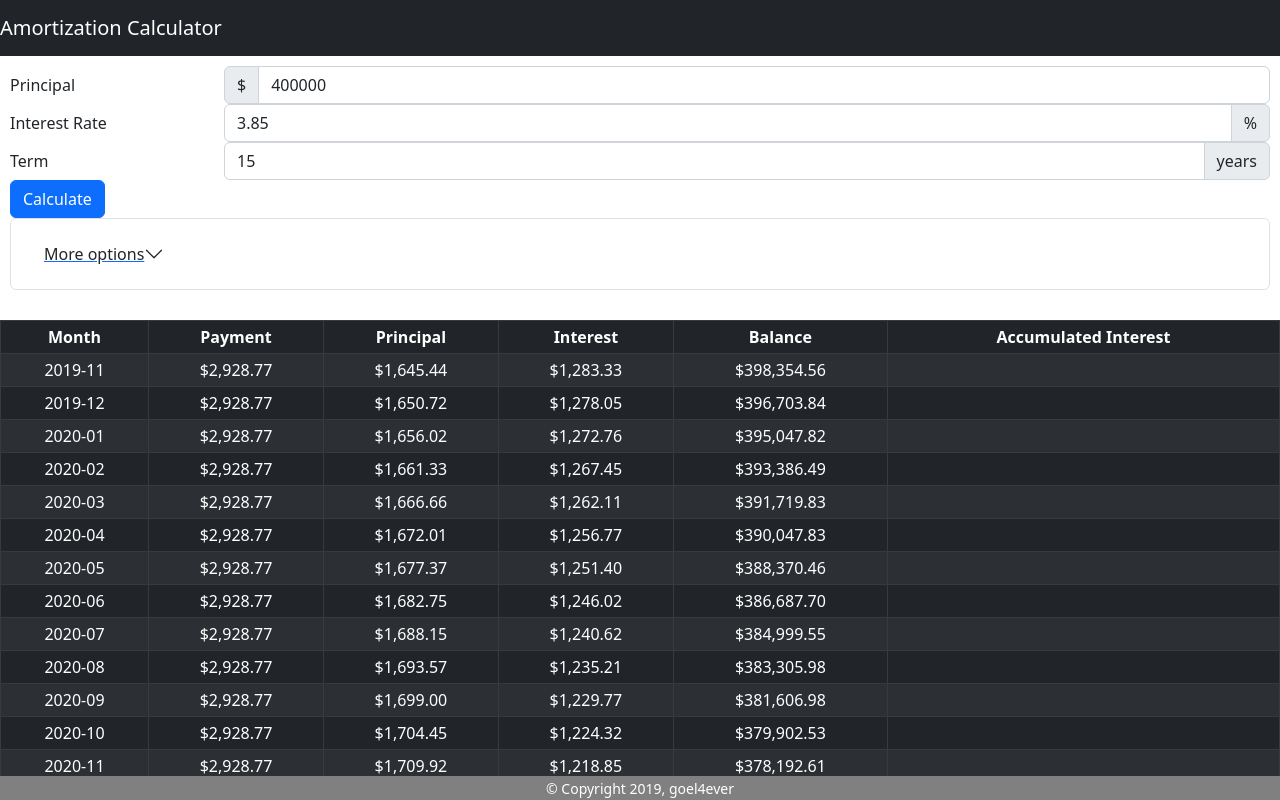
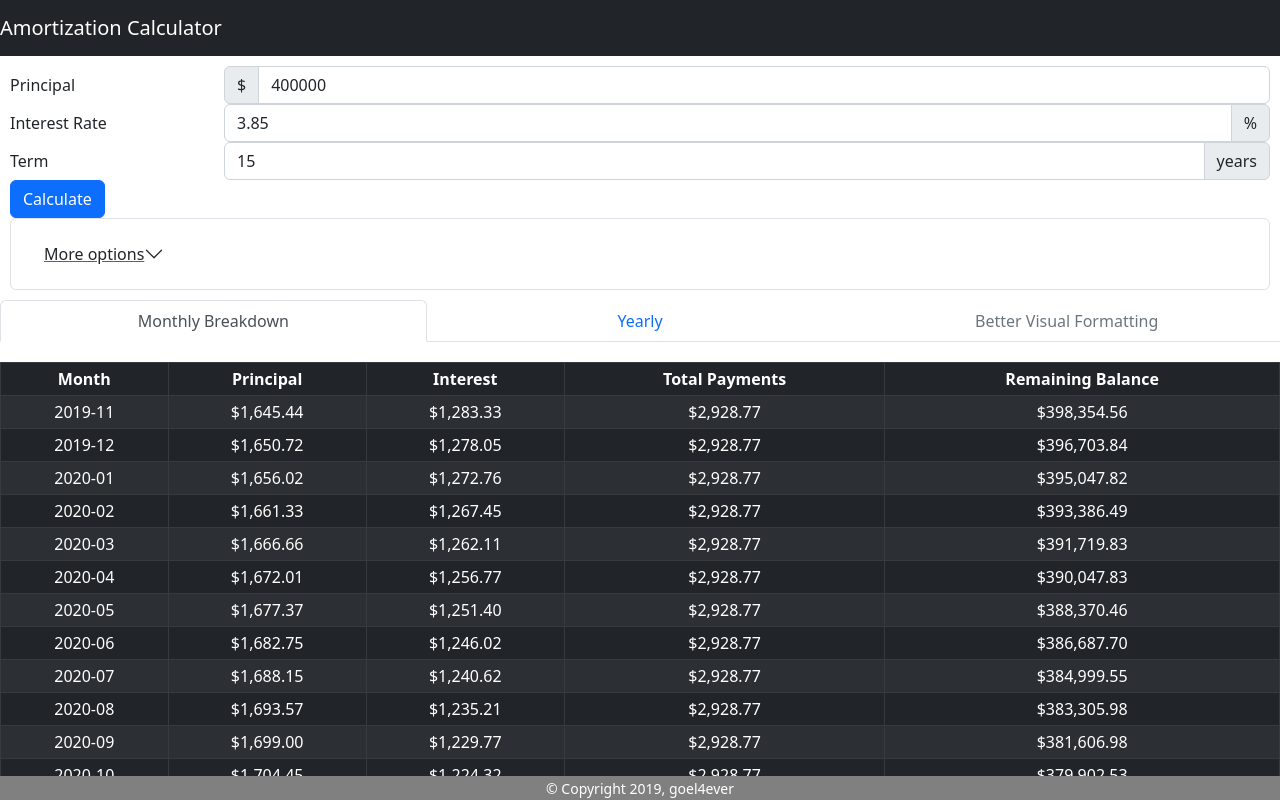
Before and after one commit to goel4ever/amortization-calculator, a React (Create React App) app: page / in a window 1280 px wide. Both pictures are taken after a click on the button "Calculate". Shown: the top 800 px of the page. Built offline with nearby package versions, Linux system fonts and the light colour scheme.

Commit message:
Added tabs

```diff
--- a/src/App.js
+++ b/src/App.js
@@ -8,11 +8,6 @@ import Footer from './Components/Layouts/Footer';
 import LoanRequest from "./Components/lib/Models/LoanRequest";
 import getSchedule from "./Components/lib/AmortizationService";
 
-const CurrencyFormatter = new Intl.NumberFormat('us-US', {
-  style: 'currency',
-  currency: 'USD',
-});
-
 class App extends React.Component {
   state = {
     monthlyPayment: 0,
@@ -20,10 +15,6 @@ class App extends React.Component {
       {
         Header: 'Month',
         accessor: 'paymentNumber',
-      },
-      {
-        Header: 'Payment',
-        accessor: 'paymentRounded',
       },
       {
         Header: 'Principal',
@@ -34,15 +25,19 @@ class App extends React.Component {
         accessor: 'interestPaymentRounded',
       },
       {
-        Header: 'Balance',
-        accessor: 'principalBalanceRounded',
+        Header: 'Total Payments',
+        accessor: 'paymentRounded',
       },
       {
-        Header: 'Accumulated Interest',
-        accessor: 'accInterestRounded',
+        Header: 'Remaining Balance',
+        accessor: 'principalBalanceRounded',
       },
     ],
     amortizationSchedule: [],
+    loanResponse: {
+      amortizationSchedule: [],
+      annualPaymentSummary: new Map(),
+    },
     currentYear: (new Date()).getFullYear(),
     developer: 'goel4ever'
   };
@@ -54,70 +49,11 @@ class App extends React.Component {
 
     const loanRequest = new LoanRequest(principal, rate, duration)
     const loanResponse = getSchedule(loanRequest)
-    console.log(loanResponse)
 
-    const monthlyRate = rate / (100 * 12);
-    const durationMonths = duration * 12;
-
-    // const paymentAmountPerPeriod =
-    //   initialPrincipal *
-    //   ((interestRatePerPeriod *
-    //     Math.pow(interestRatePerPeriod + 1, totalNumberOfPayments)) /
-    //     (Math.pow(interestRatePerPeriod + 1, totalNumberOfPayments) - 1));
-
-    const monthlyPayment =
-      principal * (monthlyRate + monthlyRate / (Math.pow(monthlyRate + 1, durationMonths) - 1));
-
-    const stats = {
-      totalAccruedInterest: 0.0,
-      payments: new Map(),
-      principals: new Map(),
-      interests: new Map(),
-    }
-    const amortizationSchedule = [];
-    let runningPrincipalBalance = principal;
-    const runningDate = startDate;
-
-    for (let i = 0; i < durationMonths; i++) {
-      const interestForTheMonth = runningPrincipalBalance * monthlyRate;
-      runningPrincipalBalance = Math.max(runningPrincipalBalance - (monthlyPayment - interestForTheMonth), 0);
-
-      const currentYear = runningDate.getFullYear();
-      const currentMonth = runningDate.getMonth() + 1;
-
-      stats.totalAccruedInterest += interestForTheMonth;
-      if (!stats.interests.has(currentYear)) {
-        stats.payments.set(currentYear, 0.0);
-        stats.principals.set(currentYear, 0.0);
-        stats.interests.set(currentYear, 0.0);
-      }
-      stats.payments.set(currentYear, stats.payments.get(currentYear) + monthlyPayment);
-      stats.principals.set(currentYear, stats.principals.get(currentYear) + (monthlyPayment - interestForTheMonth));
-      stats.interests.set(currentYear, stats.interests.get(currentYear) + interestForTheMonth);
-
-      amortizationSchedule.push({
-        paymentNumber: currentYear + '-'
-            + currentMonth.toLocaleString('en-US', {
-                minimumIntegerDigits: 2,
-                useGrouping: false
-              }),
-        payment: monthlyPayment,
-        principalBalance: runningPrincipalBalance,
-        interestPayment: interestForTheMonth,
-        principalPayment: monthlyPayment - interestForTheMonth,
-        paymentRounded: CurrencyFormatter.format(monthlyPayment),
-        interestPaymentRounded: CurrencyFormatter.format(interestForTheMonth),
-        principalPaymentRounded: CurrencyFormatter.format(monthlyPayment - interestForTheMonth),
-        principalBalanceRounded: CurrencyFormatter.format(runningPrincipalBalance),
-        accInterestRounded: CurrencyFormatter.format(stats.totalAccruedInterest),
-      });
-
-      // +1 not needed because month starts from zero, and we've added 1 already
-      runningDate.setMonth(currentMonth);
-    }
     this.setState({
       monthlyPayment: loanResponse.monthlyPayment,
       amortizationSchedule: loanResponse.amortizationSchedule,
+      loanResponse,
     });
   };
   render() {
@@ -127,7 +63,7 @@ class App extends React.Component {
         <InputForm onSubmit={this.calculatePayments} />
 
         <AmortizationSchedule
-          data={this.state.amortizationSchedule}
+          data={this.state.loanResponse}
           columns={this.state.columns}
           showPagination={false}
           defaultPageSize={400}
--- a/src/Components/Layouts/AmortizationSchedule.js
+++ b/src/Components/Layouts/AmortizationSchedule.js
@@ -1,24 +1,15 @@
 import React from 'react';
-import {Button, ButtonGroup, Tab, Table, Tabs} from 'react-bootstrap';
+import {Tab, Table, Tabs} from 'react-bootstrap';
 
 import './AmortizationSchedule.css';
 
 const AmortizationSchedule = props => (
   <div style={{ textAlign: 'center' }}>
-    {/*<Tabs defaultActiveKey="profile"*/}
-    {/*      id="uncontrolled-tab-example"*/}
-    {/*      className="mb-3">*/}
-    {/*  <Tab eventKey="home" title="Home" variant="secondary">*/}
-    {/*    Monthly*/}
-    {/*  </Tab>*/}
-    {/*  <Tab eventKey="profile" title="Profile" variant="secondary">*/}
-    {/*    Yearly*/}
-    {/*  </Tab>*/}
-    {/*  <Tab eventKey="contact" title="Contact" disabled variant="secondary">*/}
-    {/*    Custom*/}
-    {/*  </Tab>*/}
-    {/*</Tabs>*/}
-
+    <Tabs defaultActiveKey="monthly"
+          id="amortized-payments-tab"
+          className="mb-3"
+          justify>
+      <Tab eventKey="monthly" title="Monthly Breakdown">
         <Table striped bordered hover size="sm" variant="dark">
           <thead>
           <tr>
@@ -28,18 +19,46 @@ const AmortizationSchedule = props => (
           </tr>
           </thead>
           <tbody>
-        {props.data.map(row => (
+          {props.data.amortizationSchedule.map(row => (
             <tr key={row.timeWindow}>
               <td>{row.timeWindow}</td>
-            <td>{row.paymentRounded()}</td>
               <td>{row.principalPaymentRounded()}</td>
               <td>{row.interestPaymentRounded()}</td>
+              <td>{row.paymentRounded()}</td>
               <td>{row.remainingBalanceRounded()}</td>
-            <td>{row.accInterestRounded}</td>
             </tr>
           ))}
           </tbody>
         </Table>
+      </Tab>
+
+      <Tab eventKey="yearly" title="Yearly">
+        <Table striped bordered hover size="sm" variant="dark">
+          <thead>
+          <tr>
+            {props.columns.map(column => (
+              <th key={column.accessor}>{column.Header}</th>
+            ))}
+          </tr>
+          </thead>
+          <tbody>
+          {Array.from(props.data.annualPaymentSummary.values()).map(row => (
+            <tr key={row.timeWindow}>
+              <td>{row.timeWindow}</td>
+              <td>{row.principalPaymentRounded()}</td>
+              <td>{row.interestPaymentRounded()}</td>
+              <td>{row.paymentRounded()}</td>
+              <td>{row.remainingBalanceRounded()}</td>
+            </tr>
+          ))}
+          </tbody>
+        </Table>
+      </Tab>
+
+      <Tab eventKey="custom" title="Better Visual Formatting" disabled>
+        Custom
+      </Tab>
+    </Tabs>
   </div>
 );
 
```
Also changed, not shown: src/Components/lib/AmortizationService.js. Lines whose indentation alone changed are shown as unchanged.
